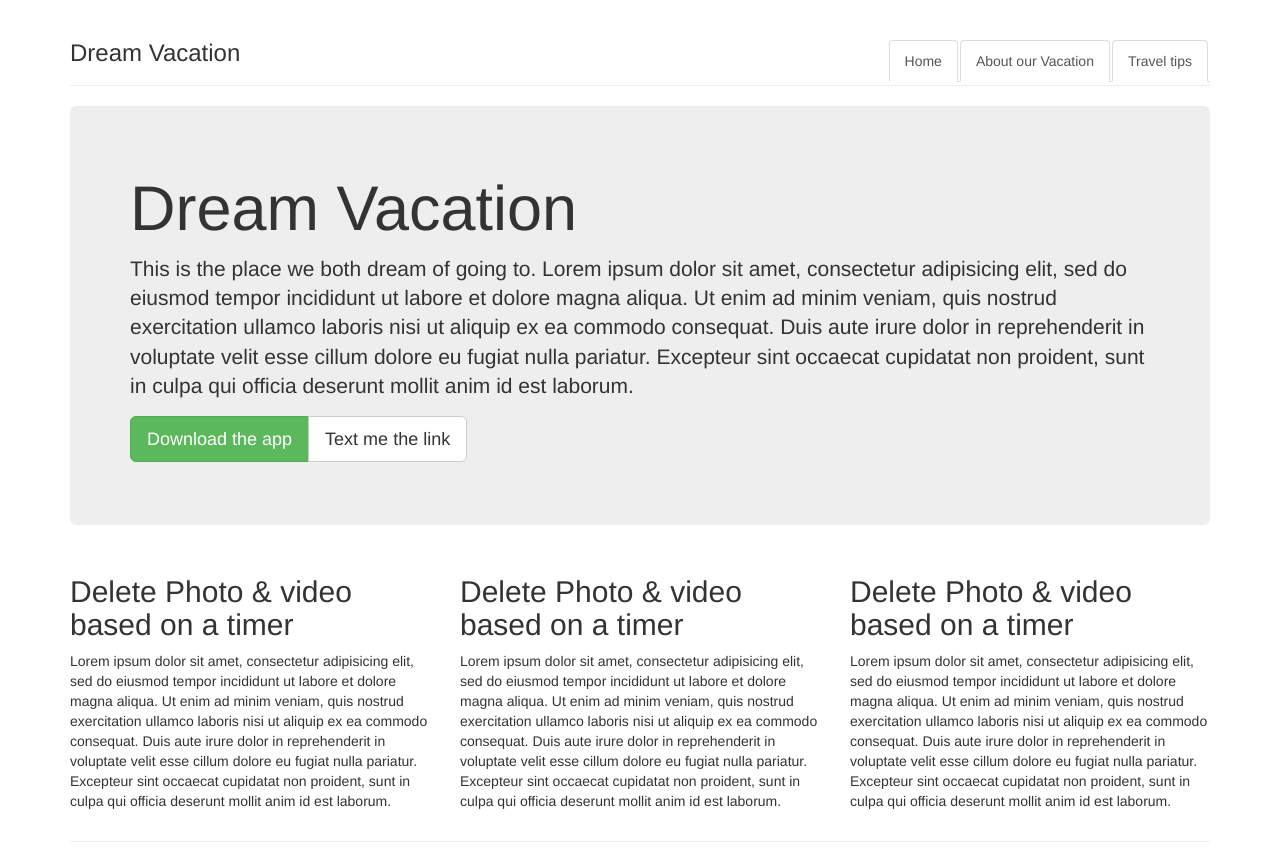
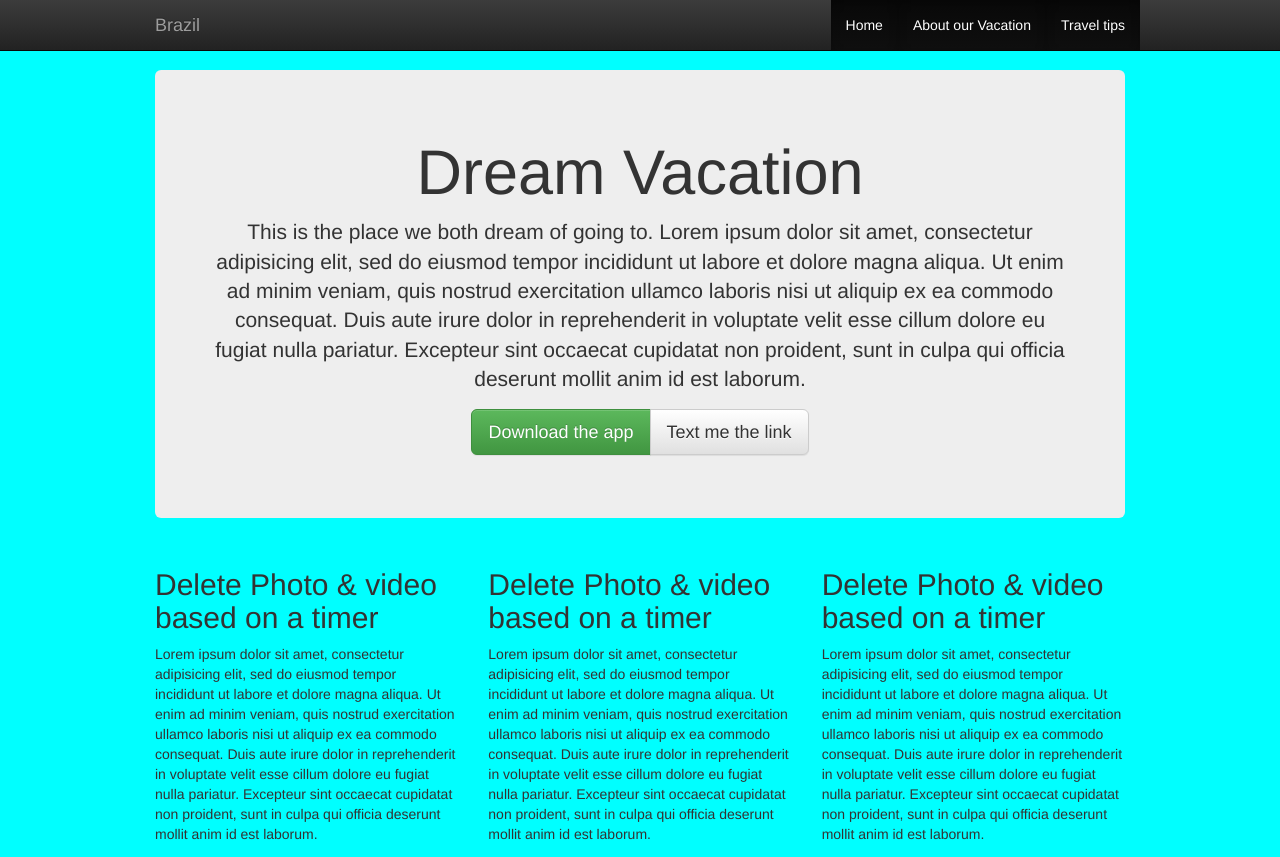
Before and after one commit to darenschaad/dreamvacation, a plain HTML site: page index.html in a window 1280 px wide. Shown: the top 857 px of the page. Drawn offline with nearby package versions, Linux system fonts and the light colour scheme; files that its build step writes are made by us from their sources.

Commit message:
adding some navbar features.

```diff
--- a/css/styles.css
+++ b/css/styles.css
@@ -1,3 +1,13 @@
 body{
   background-color: cyan;
+  padding-top: 70px;
+  padding-bottom: 300px;
 }
+
+.container {
+  max-width: 1000px;
+}
+
+.jumbotron {
+  text-align: center;
+}
--- a/index.html
+++ b/index.html
@@ -4,21 +4,34 @@
     <title>Michael and Daren's vacation spot</title>
     <meta name="viewport" content="width=device-width, initial-scale=1.0">
     <link href="css/bootstrap.min.css" rel="stylesheet" media="screen">
-    <!-- <link rel="stylesheet" href="css/styles.css" media="screen" title="no title" charset="utf-8"> -->
+    <link rel="stylesheet" href="css/bootstrap-theme.min.css" media="screen">
+    <link rel="stylesheet" href="css/styles.css" media="screen" title="no title" charset="utf-8">
   </head>
   <body>
+
+     <div class="navbar navbar-inverse navbar-fixed-top">
       <div class="container">
-      <div>
-        <header class="page-header">
-          <ul class="nav nav-tabs pull-right">
+
+        <button type="button" class="navbar-toggle" data-toggle="collapse" data-target=".navbar-collapse">
+           <span class="icon-bar"></span>
+           <span class="icon-bar"></span>
+           <span class="icon-bar"></span>
+         </button>
+
+         <a class="navbar-brand text-muted" href="#">Brazil</a>
+         <div class="collapse navbar-collapse">
+
+            <ul class="nav navbar-nav navbar-right">
                 <li class="active"><a href="#">Home</a></li>
                 <li class="active"><a href="https://www.google.com/">About our Vacation</a></li>
                 <li class="active"><a href="#">Travel tips</a></li>
             </ul>
-          <h3>Dream Vacation</h3>
-        </header>
+
+        </div>
+      </div>
      </div>
 
+    <div class="container">
       <div class="jumbotron">
         <h1>Dream Vacation</h1>
         <p class="lead">This is the place we both dream of going to. Lorem ipsum dolor sit amet, consectetur adipisicing elit, sed do eiusmod tempor incididunt ut labore et dolore magna aliqua. Ut enim ad minim veniam, quis nostrud exercitation ullamco laboris nisi ut aliquip ex ea commodo consequat. Duis aute irure dolor in reprehenderit in voluptate velit esse cillum dolore eu fugiat nulla pariatur. Excepteur sint occaecat cupidatat non proident, sunt in culpa qui officia deserunt mollit anim id est laborum.
@@ -80,5 +93,7 @@
           <p>&copy; 2016 Michael Smith &amp; Daren Schaad, Inc.</p>
         </div>
       </div>
+      <script src="http://code.jquery.com/jquery.js"></script>
+      <script src="js/bootstrap.min.js"></script>
   </body>
 </html>
```
Also changed, not shown: code-snippets.html (added, +5 -0 lines). Lines whose indentation alone changed are shown as unchanged.
